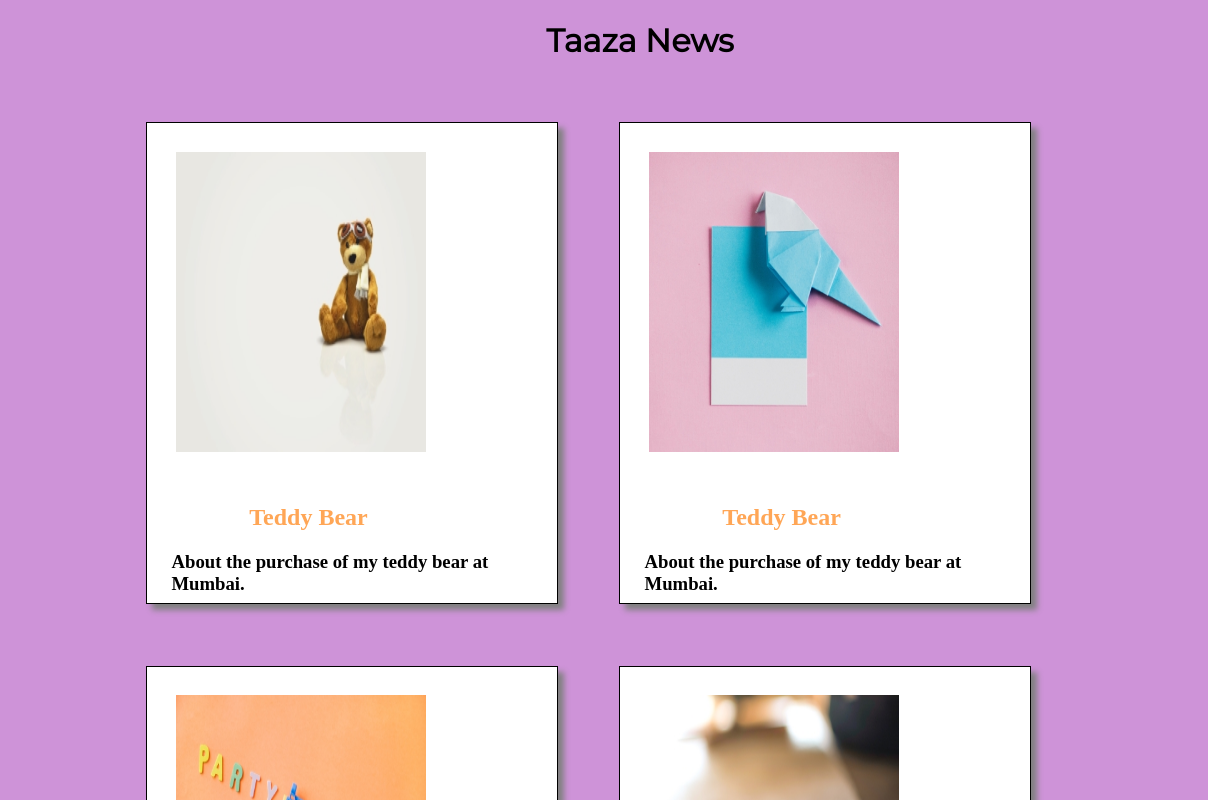
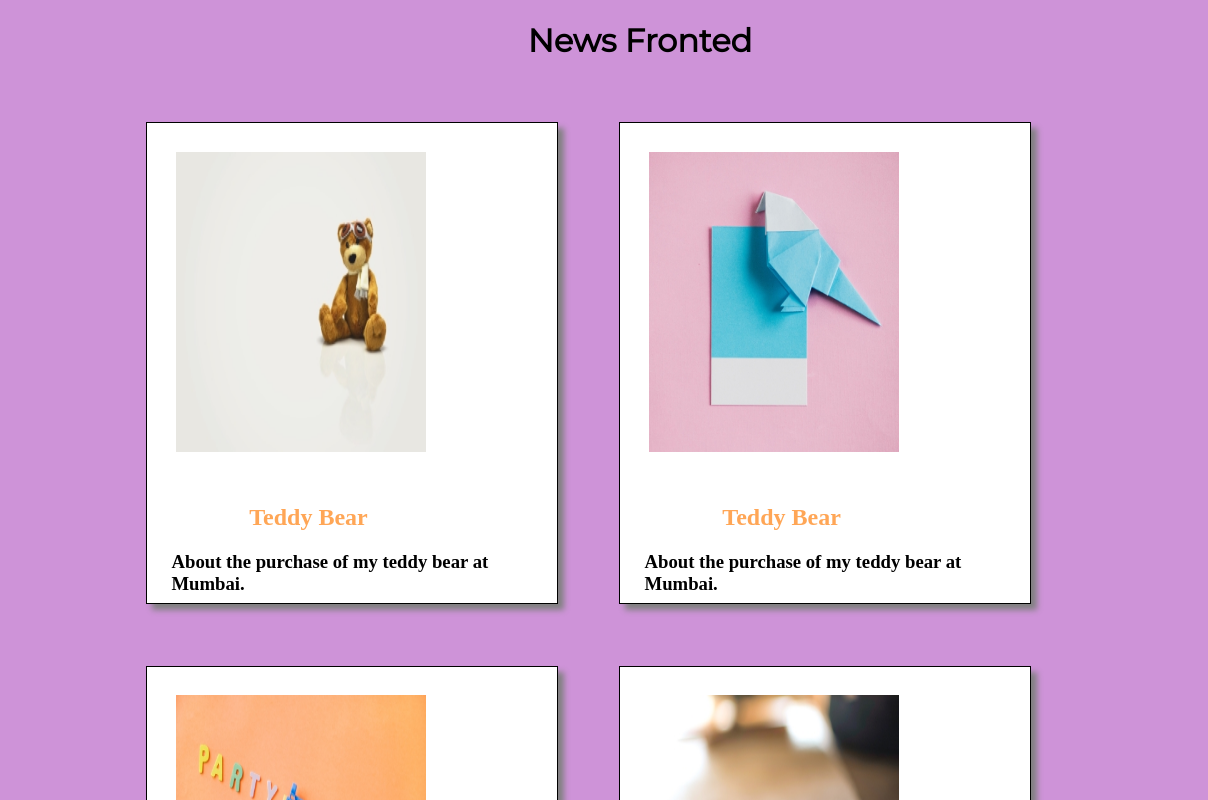
Before and after one commit to shivansharjit/news-frontend, a plain HTML site: page index.html in a window 1280 px wide. Shown: the top 800 px of the page, 0-1208 px from the left. Drawn offline with nearby package versions, Linux system fonts and the light colour scheme.

```diff
--- a/index.html
+++ b/index.html
@@ -14,7 +14,7 @@
 </head>
 <body>
 <div id="Heading">
-    <h1 class="animated fadeInUp">Taaza News</h1>
+    <h1 class="animated fadeInUp">News Fronted</h1>
     <ul>
         <li>
             <i class="fa fa-github"></i>
```
Also changed, not shown: images/cursor.png (deleted).
